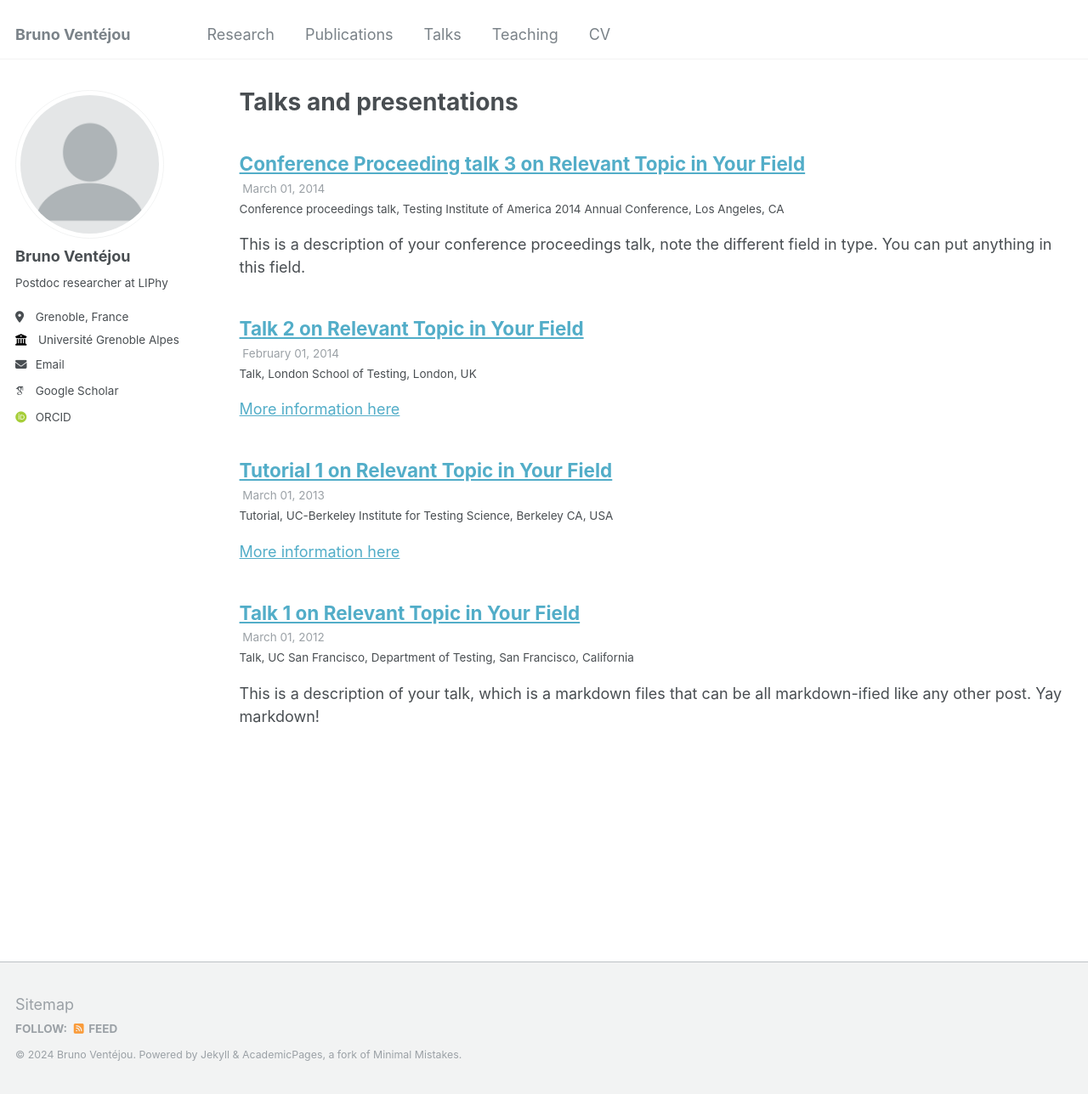
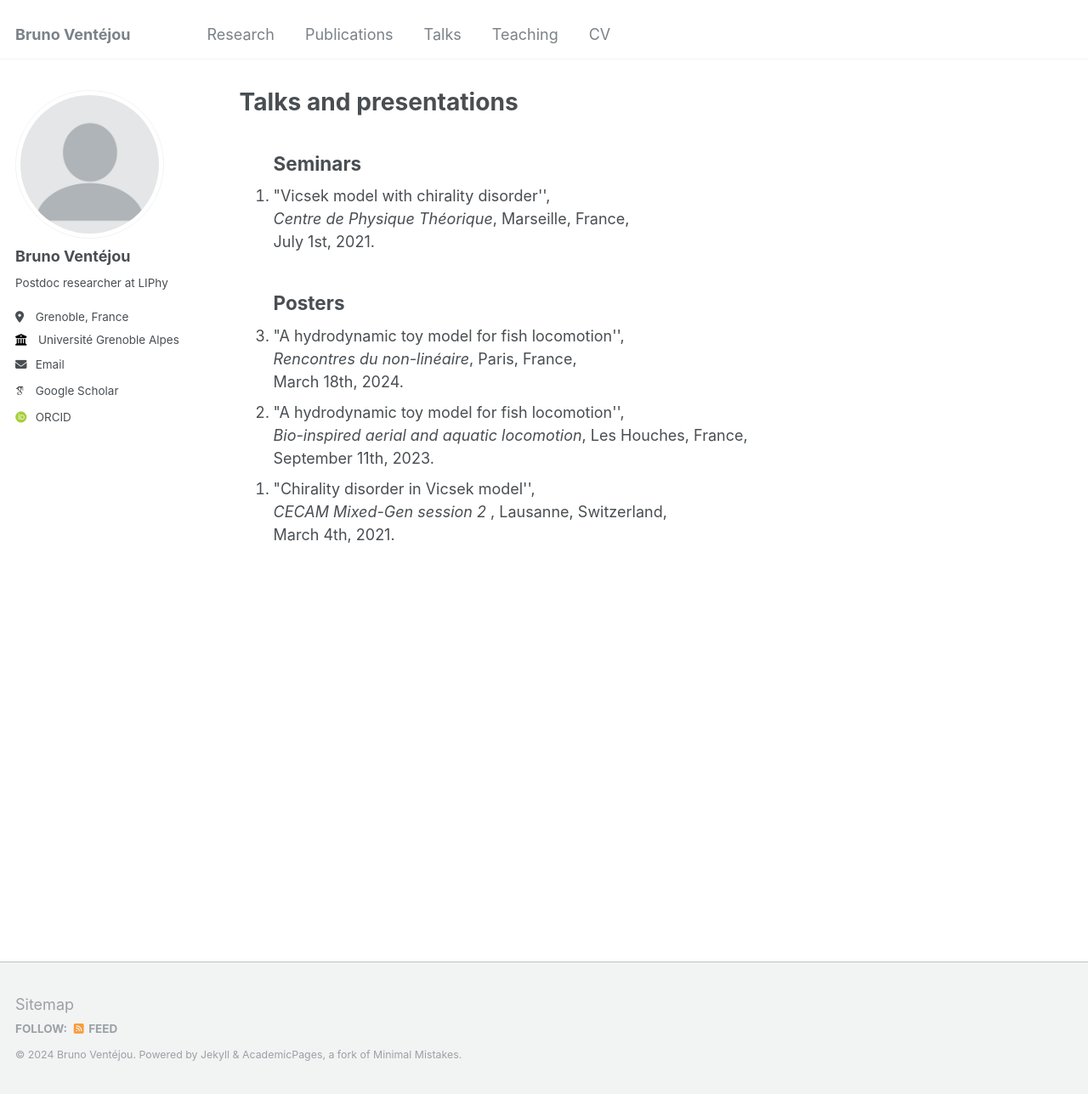
Before and after one commit to BrunoVentejou/brunoventejou.github.io, a Jekyll site: the page built from _pages/talks.html, in a window 1280 px wide and 1288 px high. Shown: the whole window at 85% size. Built offline with Jekyll 4.4.1, drawn with Linux system fonts in a browser that asks for light colours; some web fonts are replaced.

Commit message:
Update the talks part.

```diff
--- a/_data/navigation.yml
+++ b/_data/navigation.yml
@@ -13,8 +13,7 @@ main:
     url: /publications/
 
   - title: "Talks"
-    # url: /talks/
-    url: /
+    url: /talks/
 
   - title: "Teaching"
     # url: /teaching/
--- a/_pages/cv.md
+++ b/_pages/cv.md
@@ -61,17 +61,6 @@ Publications
 Oral presentations
 ======
 
-## Invited talks
-
-  <ul>{% for post in site.talks reversed %}
-    {% include archive-single-talk-cv.html  %}
-  {% endfor %}</ul>
-
-## Contributed talks
-
-## Seminars
-
-## Posters
 <ul>
     {% assign talks = site.talks | where:'type', 'Invited talk' %}
     {% for post in talks reversed %}
@@ -100,6 +89,12 @@ Oral presentations
     {% endfor %}
 </ul>
 
+<ul>
+    {% assign talks = site.talks | where:'type', 'Popularization of science' %}
+    {% for post in talks reversed %}
+      {% include my-archive-single-talk.html %}
+    {% endfor %}
+</ul>
 <!-- Teaching
 ======
   <ul>{% for post in site.teaching reversed %}
--- a/_pages/talks.html
+++ b/_pages/talks.html
@@ -11,6 +11,37 @@ author_profile: true
 
 {% endif %}
 
-{% for post in site.talks reversed %}
-  {% include archive-single-talk.html %}
-{% endfor %}
+<ol reversed>
+  {% assign talks = site.talks | where:'type', 'Invited talk' %}
+  {% for post in talks reversed %}
+    {% include my-archive-single-talk.html %}
+  {% endfor %}
+</ol>
+
+<ol reversed>
+  {% assign talks = site.talks | where:'type', 'Contributed talk' %}
+  {% for post in talks reversed %}
+    {% include my-archive-single-talk.html %}
+  {% endfor %}
+</ol>
+
+<ol reversed>
+  {% assign talks = site.talks | where:'type', 'Seminar' %}
+  {% for post in talks reversed %}
+    {% include my-archive-single-talk.html %}
+  {% endfor %}
+</ol>
+
+<ol reversed>
+  {% assign talks = site.talks | where:'type', 'Poster' %}
+  {% for post in talks reversed %}
+    {% include my-archive-single-talk.html %}
+  {% endfor %}
+</ol>
+
+<ol reversed>
+  {% assign talks = site.talks | where:'type', 'Popularization of science' %}
+  {% for post in talks reversed %}
+    {% include my-archive-single-talk.html %}
+  {% endfor %}
+</ol>
--- a/_talks/2012-03-01-talk-1.md
+++ /dev/null
@@ -1,11 +0,0 @@
----
-title: "Talk 1 on Relevant Topic in Your Field"
-collection: talks
-type: "Talk"
-permalink: /talks/2012-03-01-talk-1
-venue: "UC San Francisco, Department of Testing"
-date: 2012-03-01
-location: "San Francisco, California"
----
-
-This is a description of your talk, which is a markdown files that can be all markdown-ified like any other post. Yay markdown!
--- a/_talks/2013-03-01-tutorial-1.md
+++ /dev/null
@@ -1,13 +0,0 @@
----
-title: "Tutorial 1 on Relevant Topic in Your Field"
-collection: talks
-type: "Tutorial"
-permalink: /talks/2013-03-01-tutorial-1
-venue: "UC-Berkeley Institute for Testing Science"
-date: 2013-03-01
-location: "Berkeley CA, USA"
----
-
-[More information here](http://exampleurl.com)
-
-This is a description of your tutorial, note the different field in type. This is a markdown files that can be all markdown-ified like any other post. Yay markdown!
--- a/_talks/2014-02-01-talk-2.md
+++ /dev/null
@@ -1,13 +0,0 @@
----
-title: "Talk 2 on Relevant Topic in Your Field"
-collection: talks
-type: "Talk"
-permalink: /talks/2014-02-01-talk-2
-venue: "London School of Testing"
-date: 2014-02-01
-location: "London, UK"
----
-
-[More information here](http://example2.com)
-
-This is a description of your talk, which is a markdown files that can be all markdown-ified like any other post. Yay markdown!
--- a/_talks/2014-03-01-talk-3.md
+++ /dev/null
@@ -1,11 +0,0 @@
----
-title: "Conference Proceeding talk 3 on Relevant Topic in Your Field"
-collection: talks
-type: "Conference proceedings talk"
-permalink: /talks/2014-03-01-talk-3
-venue: "Testing Institute of America 2014 Annual Conference"
-date: 2014-03-01
-location: "Los Angeles, CA"
----
-
-This is a description of your conference proceedings talk, note the different field in type. You can put anything in this field.
```
Also changed, not shown: _talks/2021-03-01-poster-1.md (added, +9 -0 lines), _talks/2021-07-01-seminar-1.md (added, +9 -0 lines), _talks/2023-09-11-poster-2.md (added, +9 -0 lines), _talks/2024-03-18-poster-3.md (added, +9 -0 lines).
